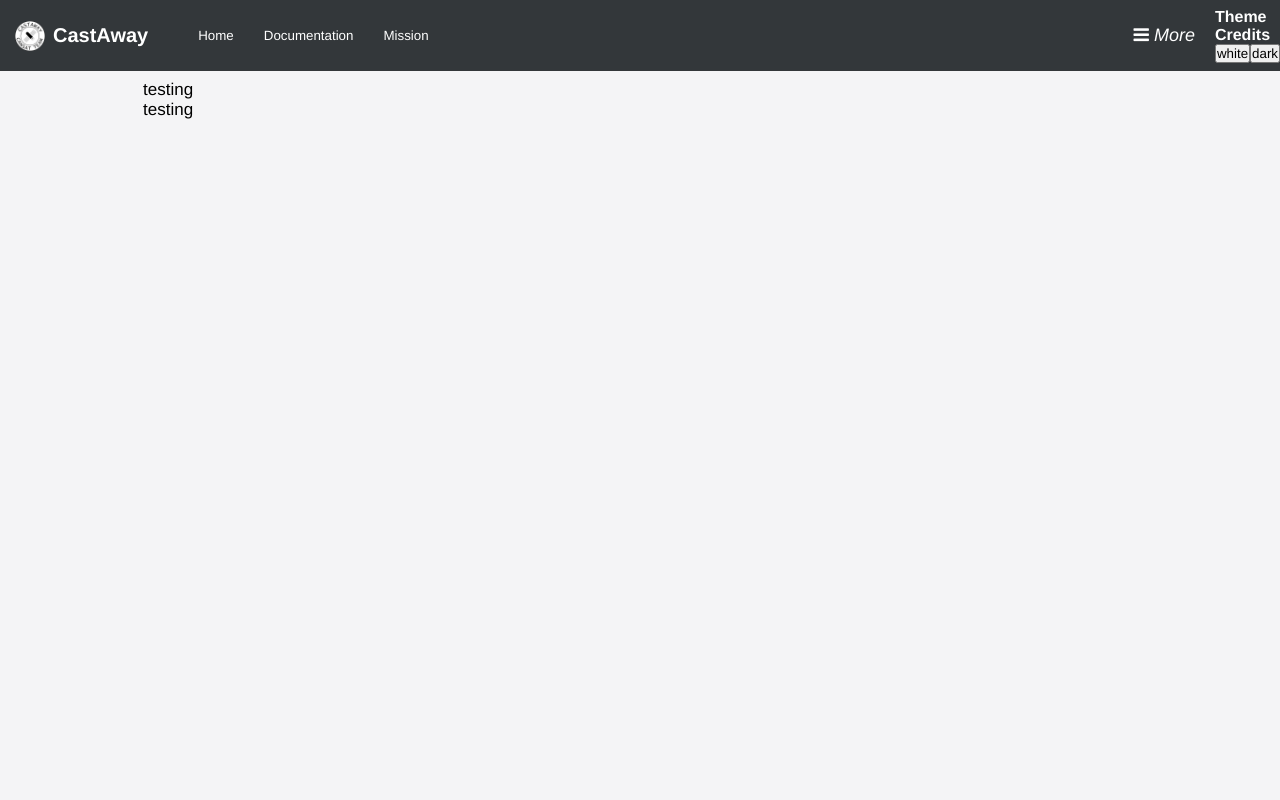
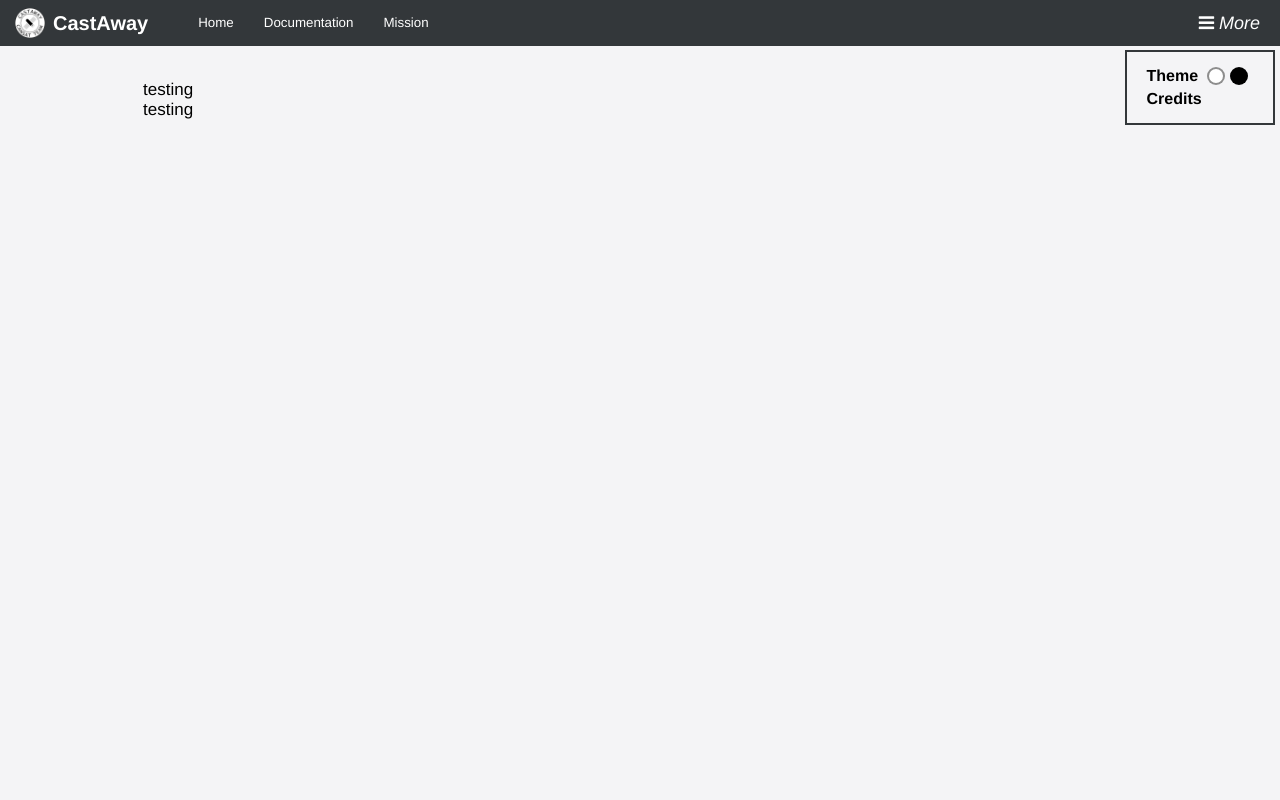
Before and after one commit to snej55/cansat-site, a React (Create React App) app in the folder react-port/: page / in a window 1280 px wide. Shown: the top 800 px of the page. Built offline with nearby package versions, Linux system fonts and the light colour scheme.

Commit message:
fixed theme selection

```diff
--- a/react-port/src/App.css
+++ b/react-port/src/App.css
@@ -95,6 +95,27 @@ div#header > div#options {
   display: flex;
 }
 
+#myDropdown {
+  padding: 15px 20px;
+  position: fixed;
+  top: 50px;
+  right: 5px;
+}
+
+#myDropdown > #theme{
+  display: flex;
+  align-items: center;
+  padding-bottom: 5px;
+}
+
+#myDropdown > #theme > button {
+  height: 18px;
+  width: 18px;
+  border-radius: 20px;
+  border: none;
+  margin-right: 5px;
+}
+
 .pageButton {
   padding: 0 15px;
   color: #fff;
@@ -157,8 +178,6 @@ footer > div > div > a#github:hover {
     color: var(--main-light-grey);
 }
 
-footer
-
 h1, h2, h3, h4, h5, h6 {
     font-weight: 700;
 }
--- a/react-port/src/App.js
+++ b/react-port/src/App.js
@@ -61,17 +61,15 @@ function App() {
         </div>
 
         <button id="menu"><i className="demo-icon icon-menu">More</i></button>
-        <div id="myDropdown" className="dropdown-content">
+        <div id="myDropdown" className="dropdown-content" style={{color: textColor, backgroundColor: bgColor, border: "2px solid" + accentColor}}>
             <div id="theme">
                 Theme &nbsp;
-                <a class="menu-item"></a>
-                <a class="menu-item"></a>
+                <button onClick={() => {toogleDarkMode(0); document.cookie = "background: 0"}} style={{backgroundColor: "#fff", border: darkMode ? "none" : "2px solid #555a"}}></button>
+                <button onClick={() => {toogleDarkMode(1); document.cookie = "background: 1"}} style={{backgroundColor: "#000", border: darkMode ? "2px solid #ddda" : "none"}}></button>
             </div>
             <div id="PressOptions">
                 <a className="menu-item" id="credits" onclick="credits()">Credits</a>
             </div>
-            <button onClick={() => {toogleDarkMode(0); document.cookie = "background: 0"}}>white</button>
-            <button onClick={() => {toogleDarkMode(1); document.cookie = "background: 1"}}>dark</button>
         </div>
       </div>
       <div id="content" style={{backgroundColor: bgColor, color: textColor}}> {/* else {return("#000")}})}>*/}
```
